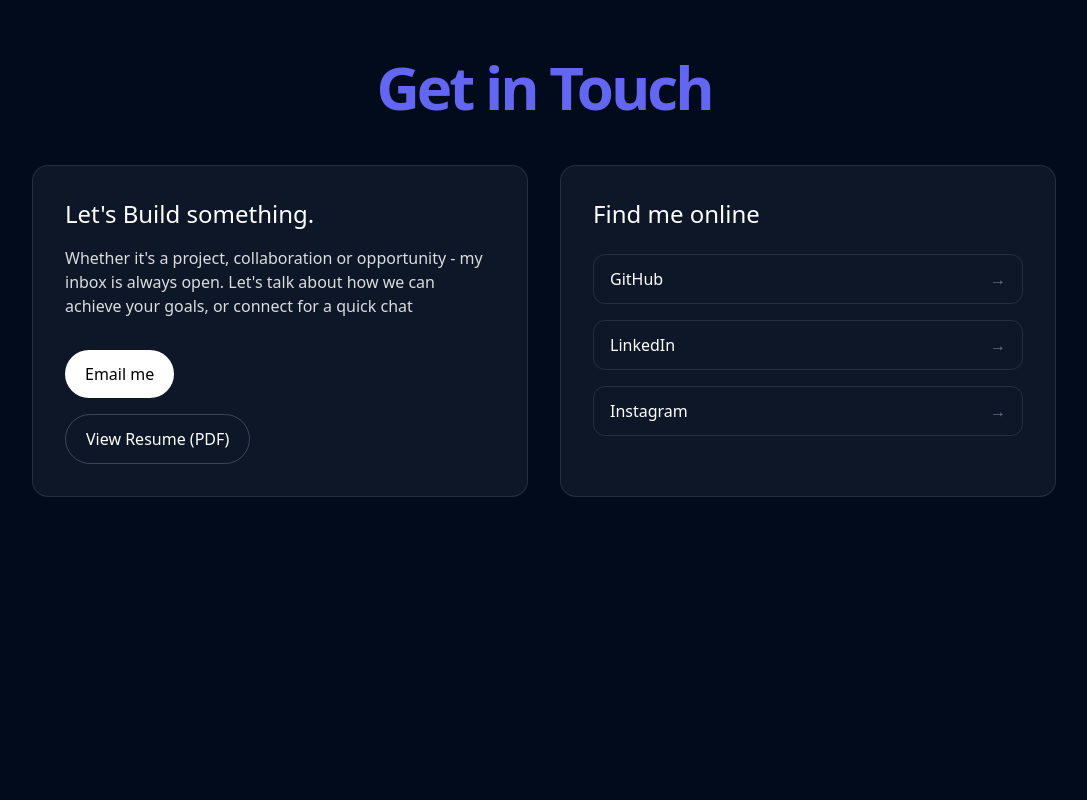
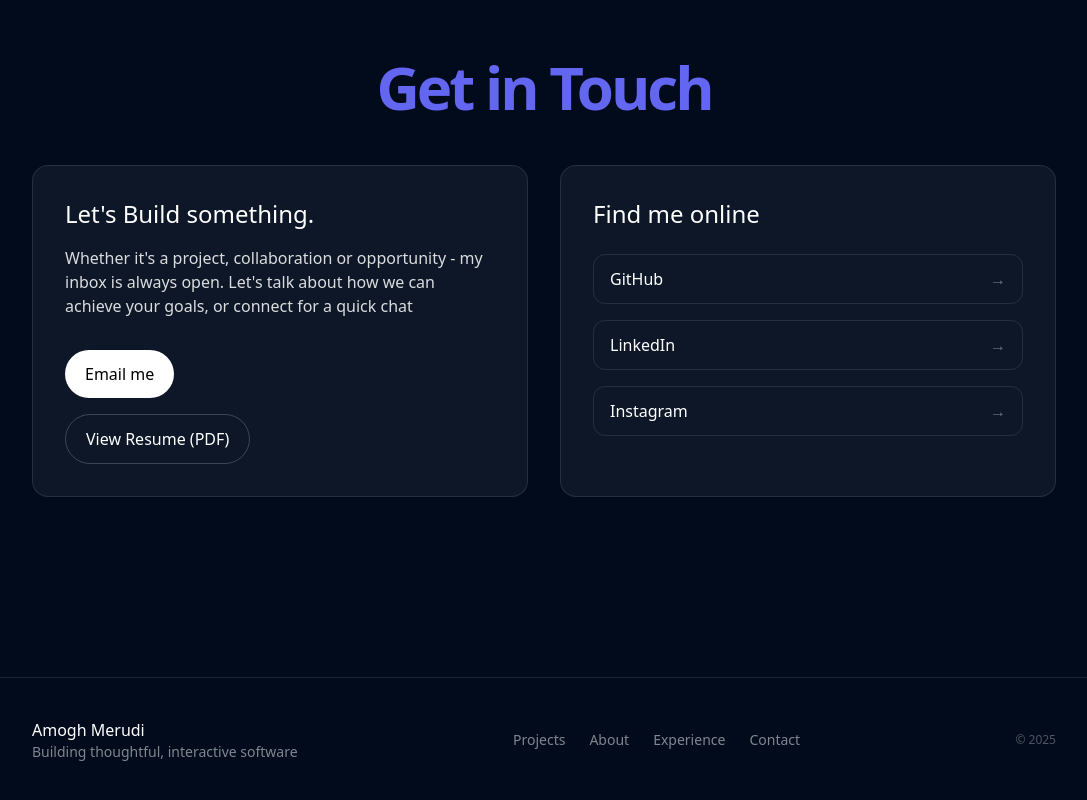
Before and after one commit to AmoghMerudi/my-website, a React (Vite) app: page / in a window 1280 px wide. Shown: the part 3323-4123 px from the top of the page, without its empty margins (96-1183 px from the left). Before the commit the page ends 4000 px from the top, so only its background shows below. Built offline with nearby package versions, Linux system fonts and the light colour scheme.

Commit message:
added footer

```diff
--- a/src/App.tsx
+++ b/src/App.tsx
@@ -4,12 +4,13 @@
 import Contact from "./sections/Contact"
 import Experience from "./sections/Experience"
 import Projects from "./sections/Projects"
+import Footer from "./components/Footer"
 
 function App() {
 
   return (
     <>
-    <Navbar />
+    <Navbar/>
     <main>
       <Hero/>
       <Projects/>
@@ -17,6 +18,7 @@
       <Experience/>
       <Contact/>
     </main>
+    <Footer/>
     </>
   )
 }
--- /dev/null
+++ b/src/components/Footer.tsx
@@ -0,0 +1,36 @@
+export default function Footer() {
+  return (
+    <footer className="px-6 py-10 border-t border-white/10">
+      <div className="max-w-5xl mx-auto flex flex-col md:flex-row items-center justify-between gap-6">
+
+        <div className="text-center md:text-left">
+          <p className="text-base font-medium">
+            Amogh Merudi
+          </p>
+          <p className="text-sm text-white/50">
+            Building thoughtful, interactive software
+          </p>
+        </div>
+
+        <nav className="flex items-center gap-6 text-sm text-white/50">
+          <a href="#projects" className="hover:text-white transition">
+            Projects
+          </a>
+          <a href="#about" className="hover:text-white transition">
+            About
+          </a>
+          <a href="#experience" className="hover:text-white transition">
+            Experience
+          </a>
+          <a href="#contact" className="hover:text-white transition">
+            Contact
+          </a>
+        </nav>
+
+        <div className="text-xs text-white/30">
+          © {new Date().getFullYear()}
+        </div>
+      </div>
+    </footer>
+  )
+}
```
